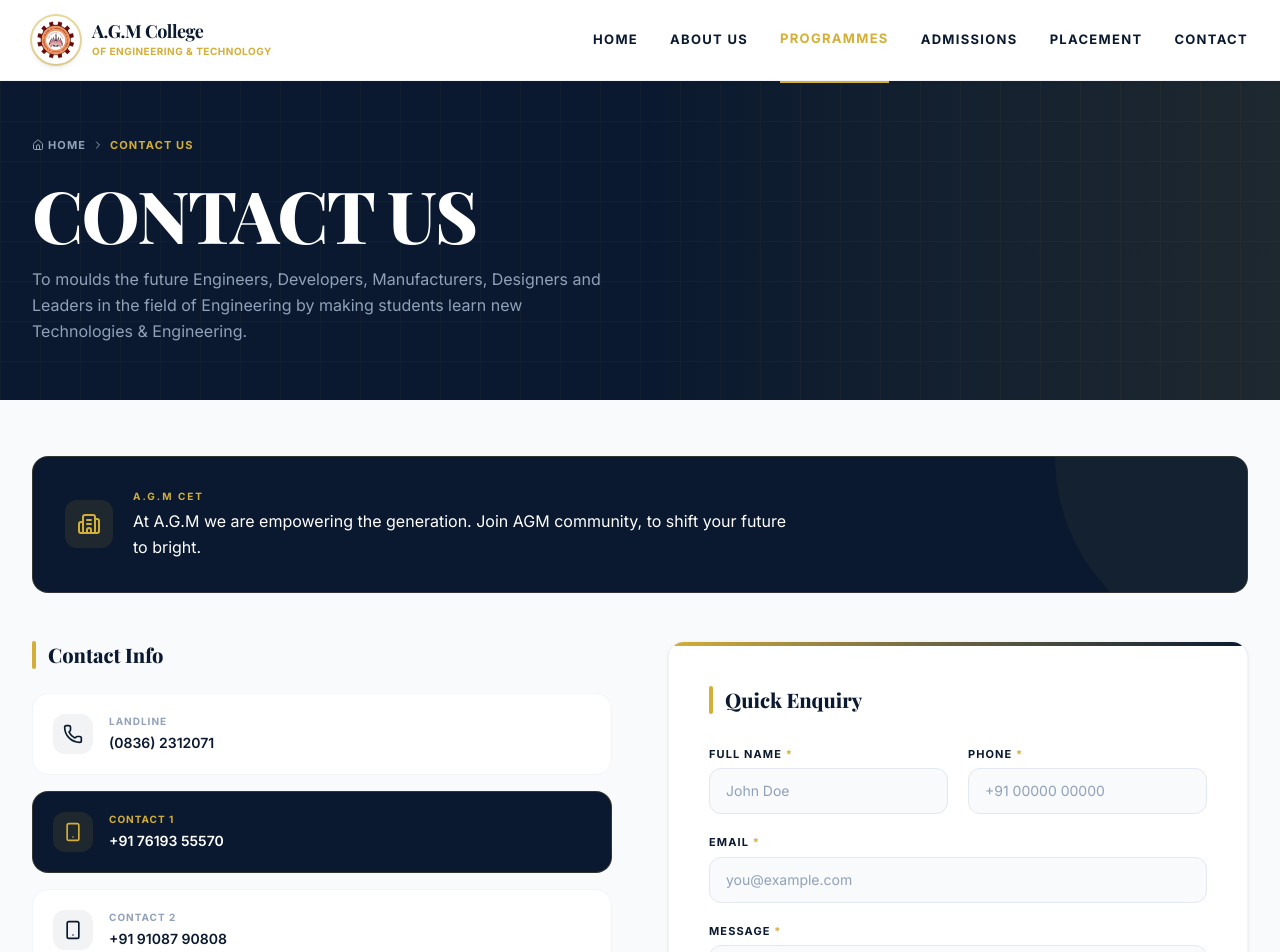
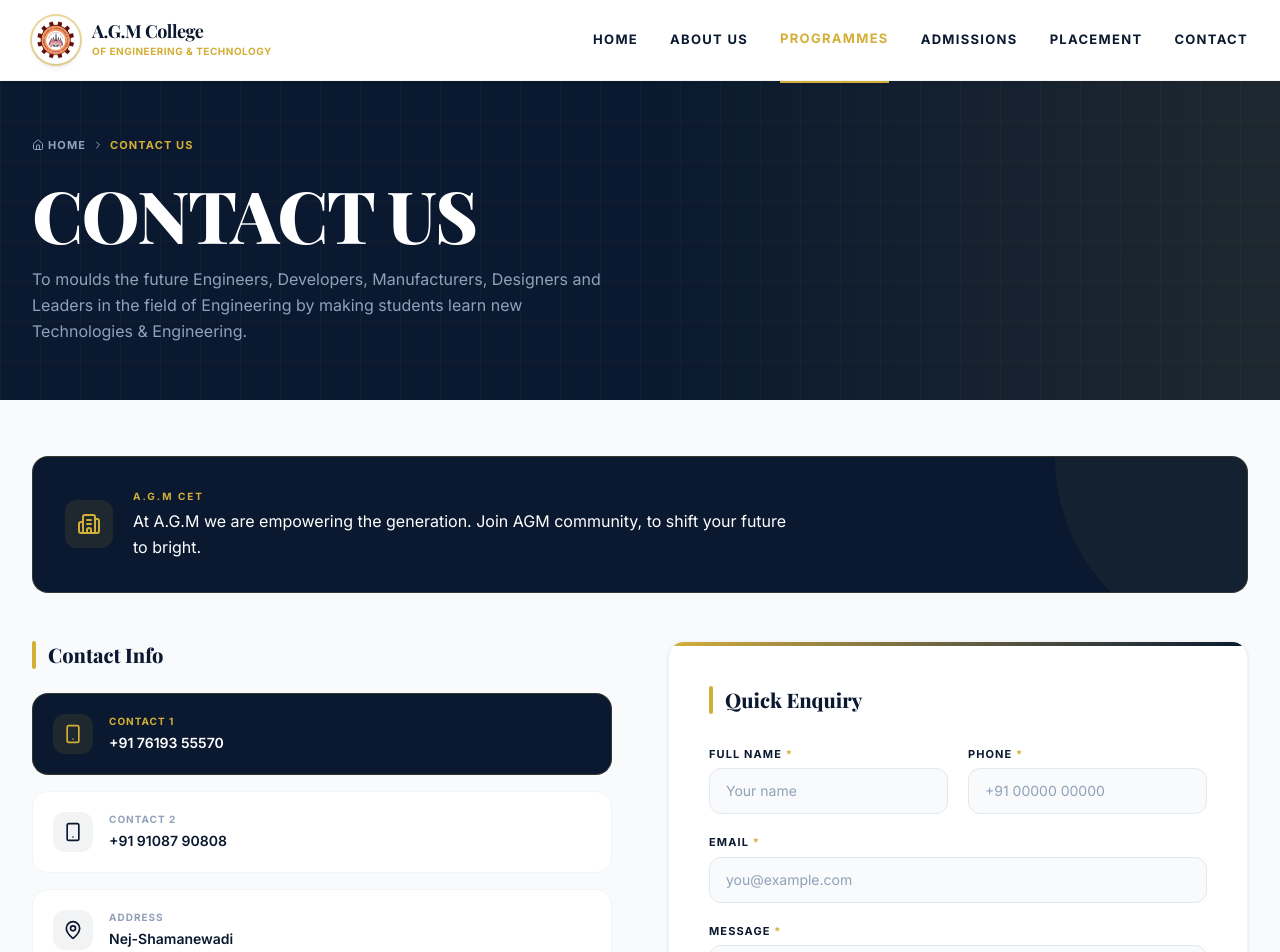
Before and after one commit to masoommulla73/agmcet, a Next.js app: page /contact in a window 1280 px wide. Shown: the top 952 px of the page. Built offline with nearby package versions, Linux system fonts and the light colour scheme; a web font is replaced by a local one.

Commit message:
Remove Landline from Contact page and update placeholder

```diff
--- a/src/components/ContactContent.tsx
+++ b/src/components/ContactContent.tsx
@@ -4,9 +4,7 @@ import Link from "next/link";
 import {
   Home,
   ChevronRight,
-  Phone,
   Smartphone,
-  Mail,
   MapPin,
   ExternalLink,
   Send,
@@ -64,13 +62,6 @@ function HeroBanner() {
 
 // ── Contact Info cards ────────────────────────────────────────────────────────
 const CONTACT_ITEMS = [
-  {
-    icon: Phone,
-    label: "Landline",
-    value: "(0836) 2312071",
-    href: "tel:08362312071",
-    highlight: false,
-  },
   {
     icon: Smartphone,
     label: "Contact 1",
@@ -170,7 +161,7 @@ function EnquiryForm() {
             required
             minLength={2}
             maxLength={50}
-            placeholder="John Doe"
+            placeholder="Your name"
             className="w-full rounded-xl border border-slate-200 bg-slate-50 px-4 py-3 text-sm text-[#0a192f] placeholder-slate-400 focus:outline-none focus:ring-2 focus:ring-[#d4af37] focus:border-transparent transition"
           />
         </div>
```
